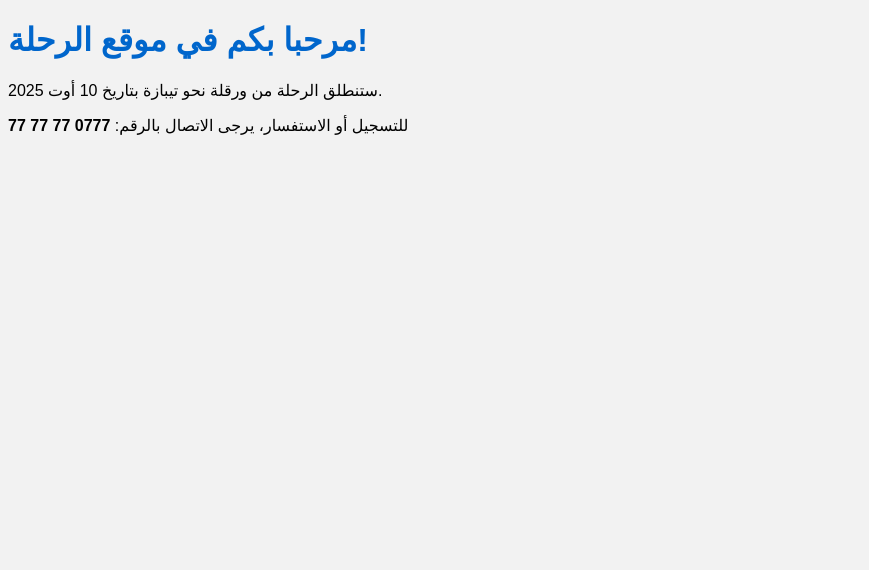
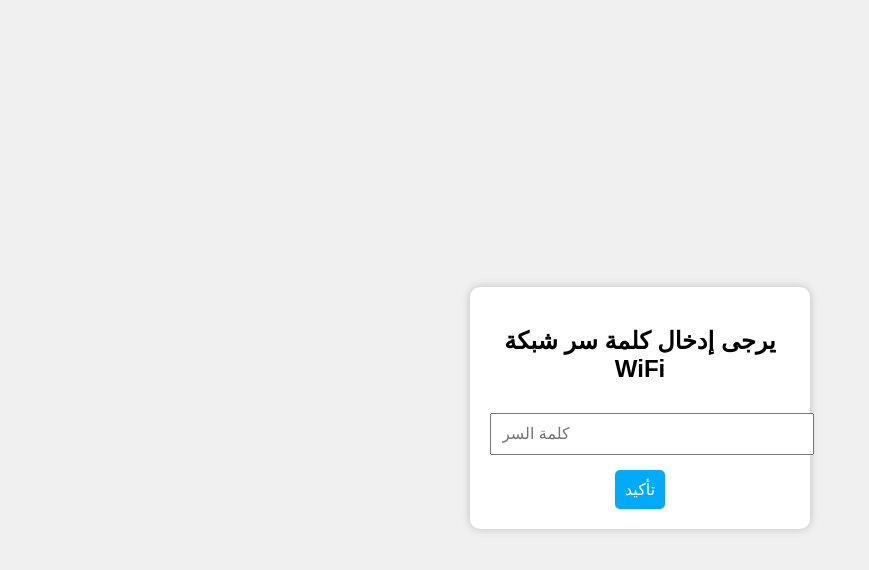
Before and after one commit to ourglatrip202500/Travel-to-tipaza, a plain HTML site: page index.html in a window 1280 px wide. Shown: the whole page, without its empty margins (0-869 px from the left). Drawn offline with Linux system fonts and the light colour scheme.

Commit message:
Update index.html

```diff
--- a/index.html
+++ b/index.html
@@ -1,12 +1,48 @@
 <!DOCTYPE html>
-<html>
+<html lang="ar">
 <head>
-  <title>رحلة ورقلة إلى تيبازة</title>
   <meta charset="UTF-8">
+  <title>تأكيد الاتصال بالويفي</title>
+  <style>
+    body {
+      font-family: sans-serif;
+      background: #f0f0f0;
+      display: flex;
+      flex-direction: column;
+      align-items: center;
+      justify-content: center;
+      height: 100vh;
+    }
+    .card {
+      background: white;
+      padding: 20px;
+      border-radius: 10px;
+      box-shadow: 0 0 10px rgba(0,0,0,0.2);
+      text-align: center;
+      width: 300px;
+    }
+    input {
+      width: 100%;
+      padding: 10px;
+      margin-top: 10px;
+      font-size: 16px;
+    }
+    button {
+      margin-top: 15px;
+      padding: 10px;
+      background: #00aaff;
+      color: white;
+      border: none;
+      border-radius: 5px;
+      font-size: 16px;
+    }
+  </style>
 </head>
-<body style="background-color:#f2f2f2; font-family:Arial;">
-  <h1 style="color:#0066cc;">مرحبا بكم في موقع الرحلة!</h1>
-  <p>ستنطلق الرحلة من ورقلة نحو تيبازة بتاريخ 10 أوت 2025.</p>
-  <p>للتسجيل أو الاستفسار، يرجى الاتصال بالرقم: <strong>0777 77 77 77</strong></p>
+<body>
+  <div class="card">
+    <h2>يرجى إدخال كلمة سر شبكة WiFi</h2>
+    <input type="password" placeholder="كلمة السر">
+    <button onclick="alert('تم رفض كلمة السر. حاول مجدداً')">تأكيد</button>
+  </div>
 </body>
 </html>
```
